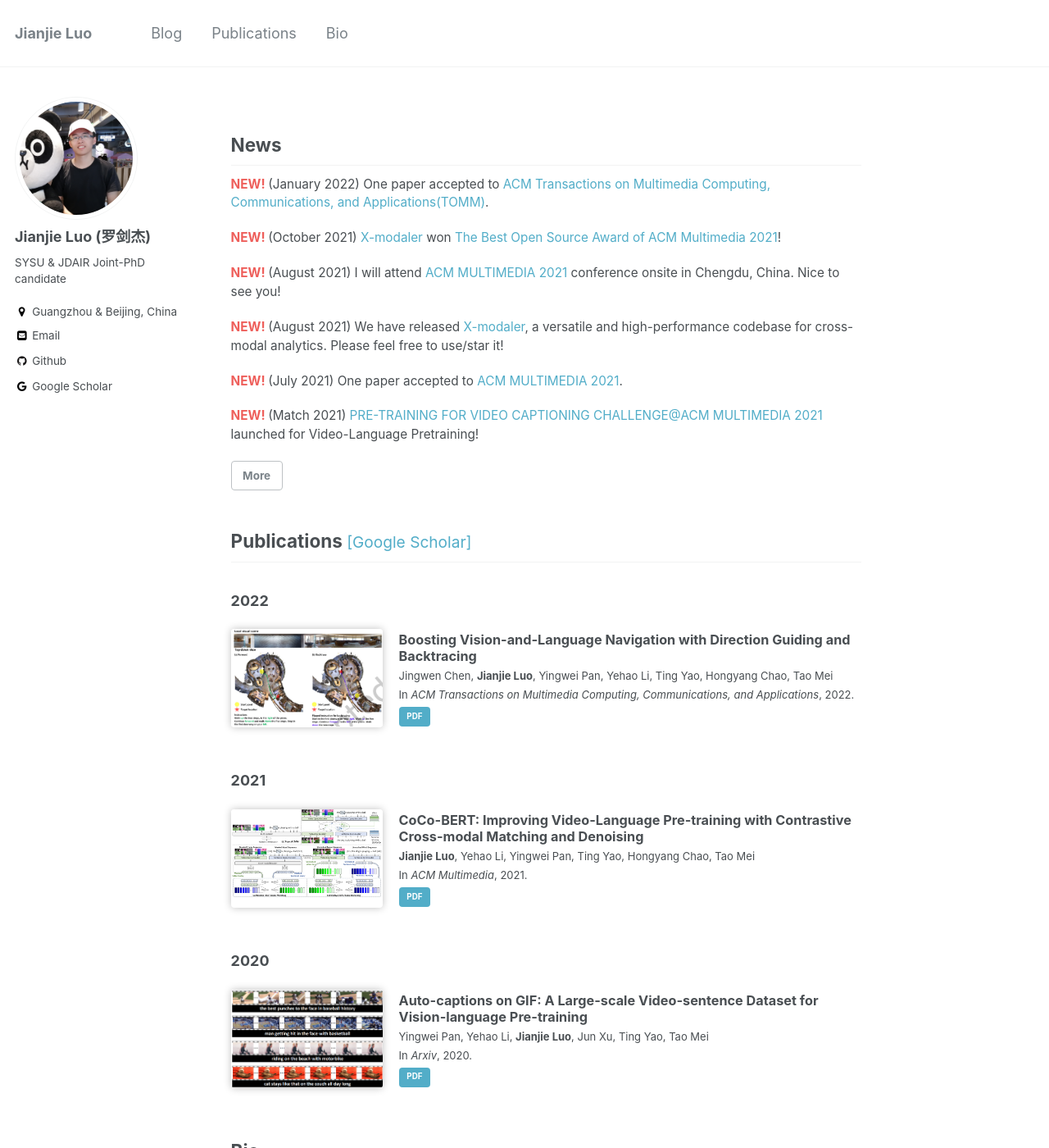
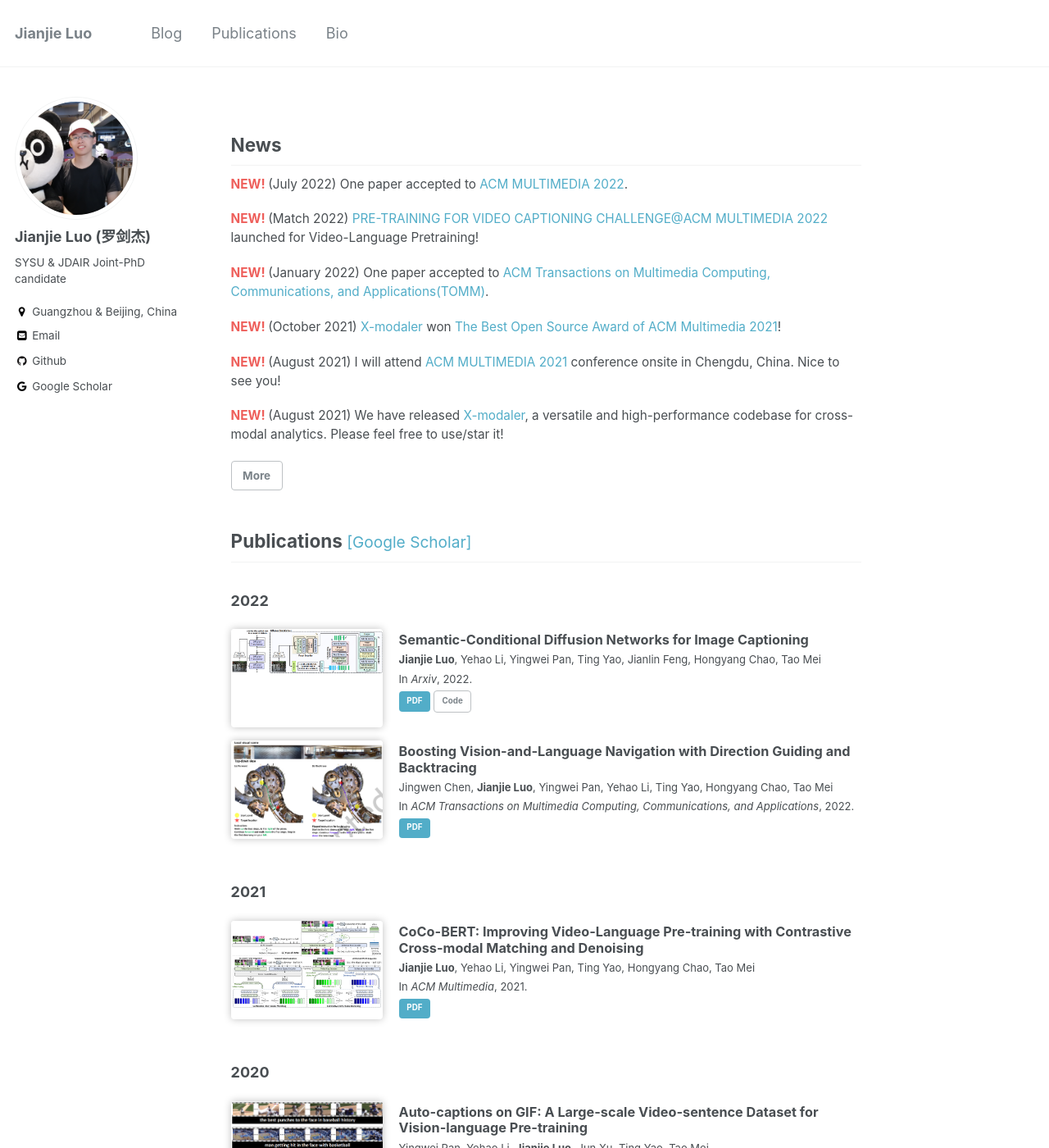
Before and after one commit to jianjieluo/jianjieluo.github.io, a Jekyll site: the page built from index.html, in a window 1280 px wide and 1400 px high. Shown: the whole window at 82% size. Built offline with Jekyll 4.4.1, drawn with Linux system fonts in a browser that asks for light colours; a script that is not in the unit is left out; the list of posts is cut into pages by our own code; some of the changed text lies outside the part shown.

Commit message:
add paper and update news

```diff
--- a/_data/news.yml
+++ b/_data/news.yml
@@ -1,13 +1,15 @@
 # News on home page
 main:
+  - "(July 2022) One paper accepted to [ACM MULTIMEDIA 2022](https://2022.acmmm.org/)."
+  - "(Match 2022) [PRE-TRAINING FOR VIDEO CAPTIONING CHALLENGE@ACM MULTIMEDIA 2022](http://www.auto-video-captions.top/2022/) launched for Video-Language Pretraining!"
   - "(January 2022) One paper accepted to [ACM Transactions on Multimedia Computing, Communications, and Applications(TOMM)](https://dl.acm.org/journal/tomm)."
   - "(October 2021) [X-modaler](https://github.com/YehLi/xmodaler) won [The Best Open Source Award of ACM Multimedia 2021](https://2021.acmmm.org/)!"
   - "(August 2021) I will attend [ACM MULTIMEDIA 2021](https://2021.acmmm.org/) conference onsite in Chengdu, China. Nice to see you!"
   - "(August 2021) We have released [X-modaler](https://github.com/YehLi/xmodaler), a versatile and high-performance codebase for cross-modal analytics. Please feel free to use/star it!"
-  - "(July 2021) One paper accepted to [ACM MULTIMEDIA 2021](https://2021.acmmm.org/main-track-list)."
-  - "(Match 2021) [PRE-TRAINING FOR VIDEO CAPTIONING CHALLENGE@ACM MULTIMEDIA 2021](http://www.auto-video-captions.top/2021/) launched for Video-Language Pretraining!"
 
 all:
+  - "(July 2022) One paper accepted to [ACM MULTIMEDIA 2022](https://2022.acmmm.org/)."
+  - "(Match 2022) [PRE-TRAINING FOR VIDEO CAPTIONING CHALLENGE@ACM MULTIMEDIA 2022](http://www.auto-video-captions.top/2022/) launched for Video-Language Pretraining!"
   - "(January 2022) One paper accepted to [ACM Transactions on Multimedia Computing, Communications, and Applications(TOMM)](https://dl.acm.org/journal/tomm)."
   - "(October 2021) [X-modaler](https://github.com/YehLi/xmodaler) won [The Best Open Source Award of ACM Multimedia 2021](https://2021.acmmm.org/)!"
   - "(August 2021) I will attend [ACM MULTIMEDIA 2021](https://2021.acmmm.org/) conference onsite in Chengdu, China. Nice to see you!"
--- a/_data/publications.yml
+++ b/_data/publications.yml
@@ -1,5 +1,13 @@
 # Publications on home page
 year2022:
+  - title: "Semantic-Conditional Diffusion Networks for Image Captioning"
+    authors: "**Jianjie Luo**, Yehao Li, Yingwei Pan, Ting Yao, Jianlin Feng, Hongyang Chao, Tao Mei"
+    venue: "In *Arxiv*, 2022."
+    teaser: SCD-Net.png
+    links:
+      - "[PDF](https://arxiv.org/pdf/2212.03099.pdf){: .btn .btn--info}"
+      - "[Code](https://github.com/jianjieluo/SCD-Net){: .btn .btn--inverse}"
+
   - title: "Boosting Vision-and-Language Navigation with Direction Guiding and Backtracing"
     authors: "Jingwen Chen, **Jianjie Luo**, Yingwei Pan, Yehao Li, Ting Yao, Hongyang Chao, Tao Mei"
     venue: "In *ACM Transactions on Multimedia Computing, Communications, and Applications*, 2022."
@@ -18,7 +26,8 @@ year2021:
 year2020:
   - title: "Auto-captions on GIF: A Large-scale Video-sentence Dataset for Vision-language Pre-training"
     authors: "Yingwei Pan, Yehao Li, **Jianjie Luo**, Jun Xu, Ting Yao, Tao Mei"
-    venue: "In *Arxiv*, 2020."
+    venue: "In *Arxiv*, 2020. Finally accepted in *ACM Multimedia*, 2022."
     teaser: auto_captions_on_gif_dataset.png
     links:
-      - "[PDF](https://arxiv.org/pdf/2007.02375){: .btn .btn--info}"
+      - "[PDF](https://dl.acm.org/doi/abs/10.1145/3503161.3551581){: .btn .btn--info}"
+      - "[Website](http://www.auto-video-captions.top/2022/dataset){: .btn .btn--success}"
--- a/index.html
+++ b/index.html
@@ -39,7 +39,7 @@ author_profile: true
 
 <h2 id="bio">Bio</h2>
 <div><p>
-I am currently a Ph.D candidate of <a href="https://cse.sysu.edu.cn/" target="_blank">School of Computer Science and Engineering</a> in <a href="http://www.sysu.edu.cn/en/index.htm" target="_blank">Sun Yat-sen University(SYSU)</a>, a member of a joint Ph.D. program between SYSU and JD AI Research(JDAIR). My advisors are <a href="http://tingyao.deepfun.club/" target="_blank">Dr. Ting Yao</a>, <a href="https://taomei.me/" target="_blank">Dr. Tao Mei</a> and <a href="https://cse.sysu.edu.cn/content/2508" target="_blank">Prof. Hongyang Chao</a>.
+I am currently a Ph.D candidate of <a href="https://cse.sysu.edu.cn/" target="_blank">School of Computer Science and Engineering</a> in <a href="https://www.sysu.edu.cn/sysuen/" target="_blank">Sun Yat-sen University(SYSU)</a>, a member of a joint Ph.D. program between SYSU and JD AI Research(JDAIR). My advisors are <a href="http://tingyao.deepfun.club/" target="_blank">Dr. Ting Yao</a>, <a href="https://taomei.me/" target="_blank">Dr. Tao Mei</a> and <a href="https://cse.sysu.edu.cn/content/2508" target="_blank">Prof. Hongyang Chao</a>.
 </p></div>
 
 <!-- {% include timeline.html %} -->
```
Also changed, not shown: images/SCD-Net.png (added).
